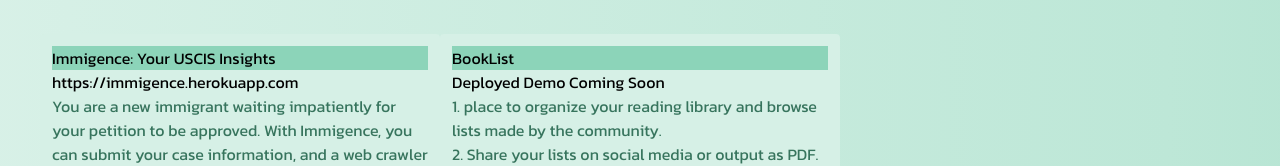
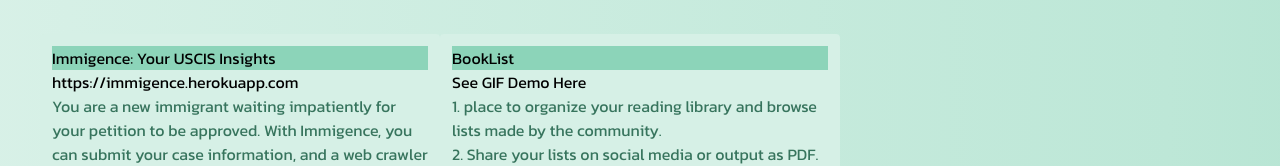
Before and after one commit to iggeehu/portfolio, a Next.js app in the folder iggee-dev/: page /minViaCodes in a window 1280 px wide. Shown: the part 146-312 px from the top of the page. Built offline with nearby package versions, Linux system fonts and the light colour scheme.

Commit message:
fixed notes overflow, added demo info to bookList

```diff
--- a/iggee-dev/pages/notes.tsx
+++ b/iggee-dev/pages/notes.tsx
@@ -41,7 +41,7 @@
         <link rel="icon" href="/favicon.ico" />
 
       </Head>
-      <main className="h-screen">
+      <main className="h-full">
         <Layout>
           <h2 className='font-blog'>Last Updated: Mar 27, 2023</h2>
           <div className="notes-body p-10 flex flex-col lg:flex-row">
--- a/iggee-dev/pages/projects/BookList.tsx
+++ b/iggee-dev/pages/projects/BookList.tsx
@@ -8,7 +8,7 @@
   return (
     <div className='h-full bg-silver-tree-200 rounded p-3'>
         <h3 className='bg-silver-tree-400'>BookList</h3>
-        <a href="https://immigence.herokuapp.com/" className='bg-silver-tree-200'>Deployed Demo Coming Soon</a>
+        <a href="https://github.com/iggeehu/bookList" className='bg-silver-tree-200 hover:underline ease-in'>See GIF Demo Here</a>
         <p className='text-s text-silver-tree-800'>
           1. place to organize your reading library and browse lists made by the community.
         </p>
--- a/iggee-dev/pages/projects/Immigence.tsx
+++ b/iggee-dev/pages/projects/Immigence.tsx
@@ -9,7 +9,7 @@
   return (
     <div className='h-full bg-silver-tree-200 rounded p-3'>
         <h3 className='bg-silver-tree-400'>Immigence: Your USCIS Insights</h3>
-        <a href="https://immigence.herokuapp.com/" className='bg-silver-tree-200'>https://immigence.herokuapp.com</a>
+        <a href="https://immigence.herokuapp.com/" className='bg-silver-tree-200 hover:underline'>https://immigence.herokuapp.com</a>
         <p className='text-s text-silver-tree-800'>You are a new immigrant waiting impatiently for your petition to be approved.
             With Immigence, you can submit your case information, and a web crawler will
             scan the 5000 cases in your case range daily, offering you insights such as
```
